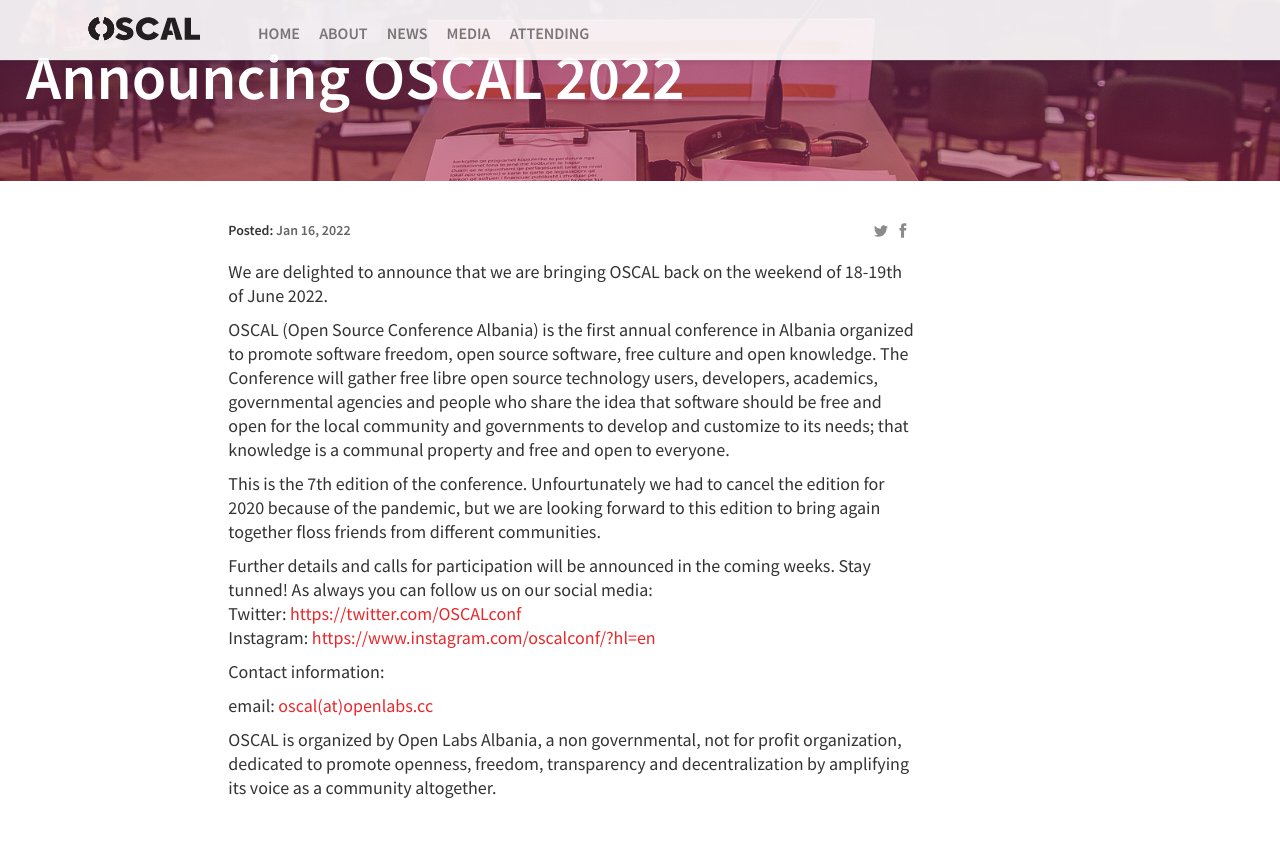
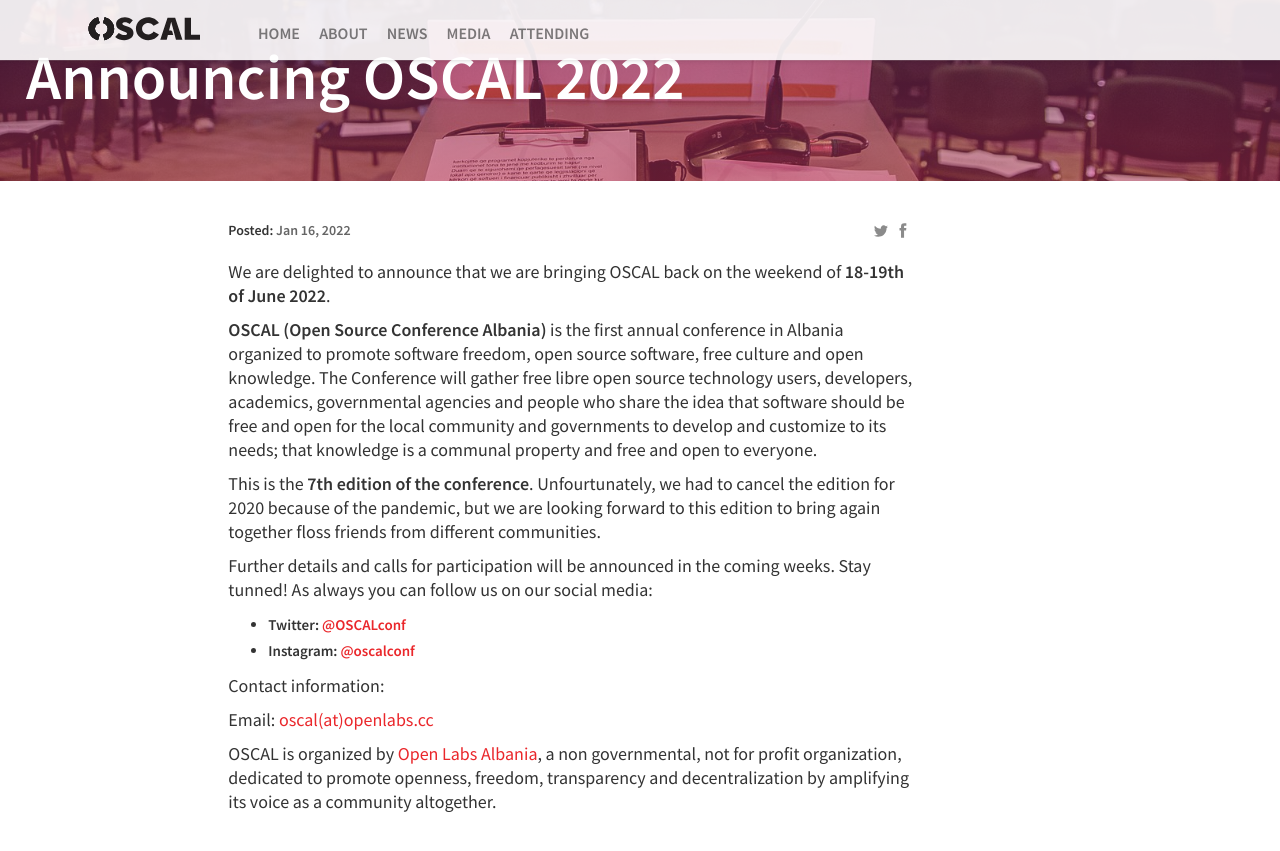
Before and after one commit to OpenLabsHackerspace/OSCAL2022-website, a Jekyll site: the page built from _posts/2022-01-16-announcing-oscal-2022.markdown, in a window 1280 px wide and 900 px high, scrolled down 226 px. Shown: the top 851 px of the window. Built offline with Jekyll 4.4.1, drawn with Linux system fonts in a browser that asks for light colours; comment, search, counter and statistics services are not loaded; some of the changed lines change nothing that is shown.

Commit message:
Minor updates
Minor updates

```diff
--- a/_posts/2022-01-16-announcing-oscal-2022.markdown
+++ b/_posts/2022-01-16-announcing-oscal-2022.markdown
@@ -6,18 +6,18 @@
 image: Post-1.jpg
 ---
 
-We are delighted to announce that we are bringing OSCAL back on the weekend of 18-19th of June 2022.
+We are delighted to announce that we are bringing OSCAL back on the weekend of **18-19th of June 2022**.
 
-OSCAL (Open Source Conference Albania) is the first annual conference in Albania organized to promote software freedom, open source software, free culture and open knowledge. The Conference will gather free libre open source technology users, developers, academics, governmental agencies and people who share the idea that software should be free and open for the local community and governments to develop and customize to its needs; that knowledge is a communal property and free and open to everyone.
+**OSCAL (Open Source Conference Albania)** is the first annual conference in Albania organized to promote software freedom, open source software, free culture and open knowledge. The Conference will gather free libre open source technology users, developers, academics, governmental agencies and people who share the idea that software should be free and open for the local community and governments to develop and customize to its needs; that knowledge is a communal property and free and open to everyone.
 
-This is the 7th edition of the conference. Unfourtunately we had to cancel the edition for 2020 because of the pandemic, but we are looking forward to this edition to bring again together floss friends from different communities.
+This is the **7th edition of the conference**. Unfourtunately, we had to cancel the edition for 2020 because of the pandemic, but we are looking forward to this edition to bring again together floss friends from different communities.
 
 Further details and calls for participation will be announced in the coming weeks. Stay tunned! As always you can follow us on our social media:
-Twitter: [https://twitter.com/OSCALconf](https://twitter.com/OSCALconf)
-Instagram: [https://www.instagram.com/oscalconf/?hl=en](https://www.instagram.com/oscalconf/?hl=en)
+* Twitter: [@OSCALconf](https://twitter.com/OSCALconf)
+* Instagram: [@oscalconf](https://www.instagram.com/oscalconf)
 
 Contact information:
 
-email: [oscal(at)openlabs.cc](mailto:oscal(at)openlabs.cc)
+Email: [oscal(at)openlabs.cc](mailto:oscal(at)openlabs.cc)
 
-OSCAL is organized by Open Labs Albania, a non governmental, not for profit organization, dedicated to promote openness, freedom, transparency and decentralization by amplifying its voice as a community altogether.
+OSCAL is organized by [Open Labs Albania](https://openlabs.cc/en/), a non governmental, not for profit organization, dedicated to promote openness, freedom, transparency and decentralization by amplifying its voice as a community altogether.
```
